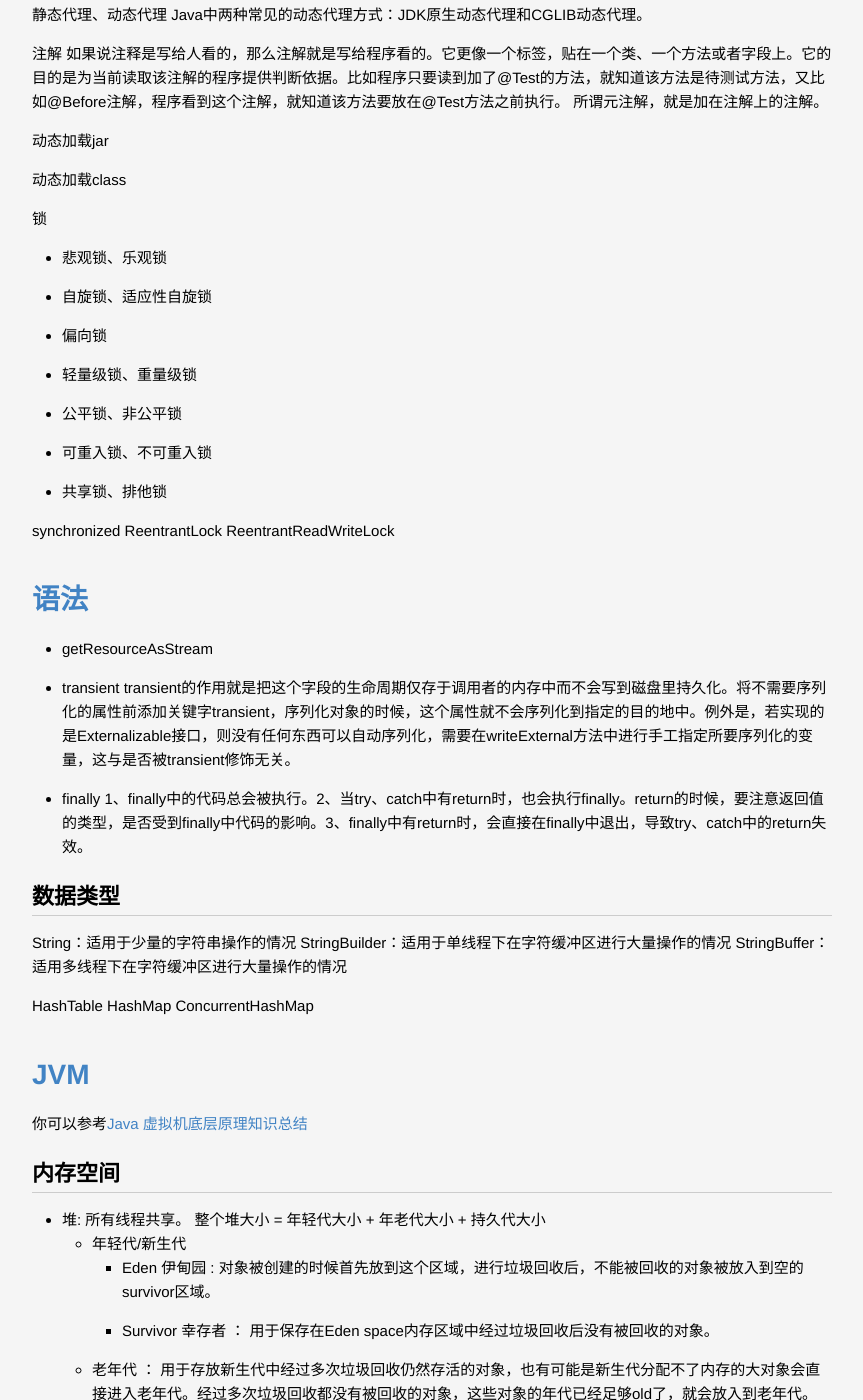
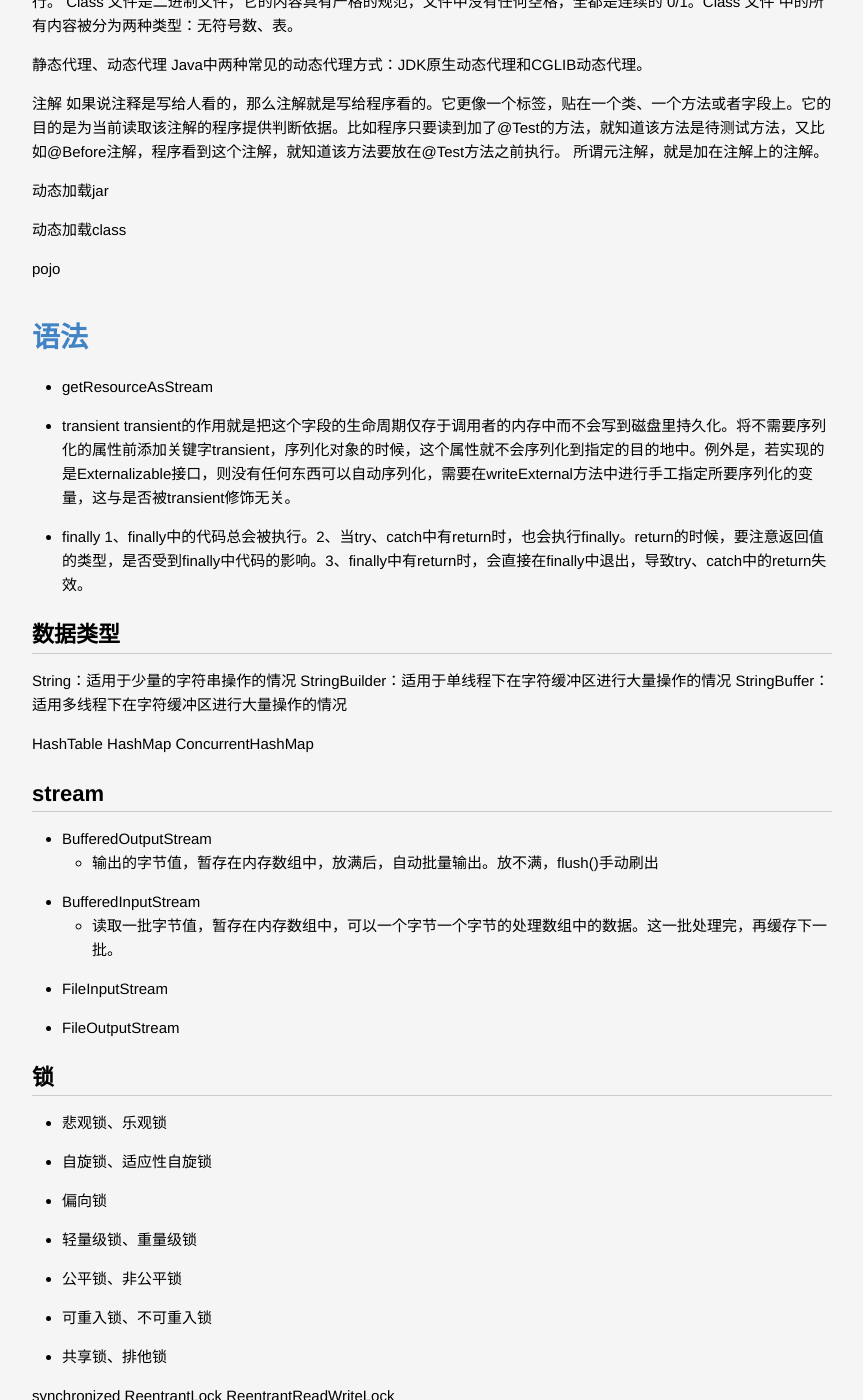
Before and after one commit to lucky521/blog, a Jekyll site: the page built from _posts/language/2019-07-15-java.markdown, in a window 1280 px wide and 1400 px high, scrolled down 1552 px. Shown: the whole window, without its empty margins (208-1071 px from the left). Built offline with Jekyll 4.4.1, drawn with Linux system fonts in a browser that asks for light colours.

Commit message:
update blog

````diff
--- a/_posts/framework/2020-03-05-flink.markdown
+++ b/_posts/framework/2020-03-05-flink.markdown
@@ -501,6 +501,7 @@ source表的出处可能是 Kafka 的 topics，数据库，文件系统，或者
 
 ## sink
 理论上，flink任务的输出可以写入到任何介质去。
+
 ### 流式sink
 
 Sink是流的重点，根接口是sinkFunction。
--- a/_posts/language/2019-07-15-java.markdown
+++ b/_posts/language/2019-07-15-java.markdown
@@ -36,25 +36,14 @@ Java中两种常见的动态代理方式：JDK原生动态代理和CGLIB动态
 所谓元注解，就是加在注解上的注解。
 
 
-
 动态加载jar
 
 动态加载class
 
+pojo
 
 
-锁
-* 悲观锁、乐观锁
-* 自旋锁、适应性自旋锁
-* 偏向锁
-* 轻量级锁、重量级锁
-* 公平锁、非公平锁
-* 可重入锁、不可重入锁
-* 共享锁、排他锁
 
-synchronized
-ReentrantLock
-ReentrantReadWriteLock
 
 
 # 语法
@@ -74,6 +63,35 @@ StringBuffer：适用多线程下在字符缓冲区进行大量操作的情况
 HashTable
 HashMap
 ConcurrentHashMap
+
+
+## stream
+
+* BufferedOutputStream
+  * 输出的字节值，暂存在内存数组中，放满后，自动批量输出。放不满，flush()手动刷出
+* BufferedInputStream
+  * 读取一批字节值，暂存在内存数组中，可以一个字节一个字节的处理数组中的数据。这一批处理完，再缓存下一批。
+
+* FileInputStream
+* FileOutputStream
+
+
+
+## 锁
+* 悲观锁、乐观锁
+* 自旋锁、适应性自旋锁
+* 偏向锁
+* 轻量级锁、重量级锁
+* 公平锁、非公平锁
+* 可重入锁、不可重入锁
+* 共享锁、排他锁
+
+synchronized
+ReentrantLock
+ReentrantReadWriteLock
+
+
+
 
 
 # JVM
--- a/_posts/ml/2017-10-26-tensorflow.markdown
+++ b/_posts/ml/2017-10-26-tensorflow.markdown
@@ -1441,6 +1441,11 @@ export_savedmodel(
     strip_default_attrs=False
 )
 ```
+
+
+导出用于Serving的模型
+一般要去除仅用于Training的op节点。
+https://github.com/tensorflow/tensorflow/blob/master/tensorflow/python/tools/optimize_for_inference.py
 
 
 
--- a/_posts/tech/2020-11-15-big-data-process.markdown
+++ b/_posts/tech/2020-11-15-big-data-process.markdown
@@ -5,7 +5,7 @@ categories: [Tech]
 layout: post
 ---
 
-大数据和分布式这两个概念总是会混在一起。本文主要以大数据为主题，会有意识的不谈分布式系统。
+大数据和分布式这两个概念总是会混在一起。本文主要以大数据为主题，会有意识的不谈分布式系统。或者简单的认为分布式系统是实现大数据处理绕不开的手段。
 
 大数据的大有两个角度，一种是静态数据数据量巨大；一种是流式数据数据永无止境。
 
@@ -36,7 +36,7 @@ hadoop job -list   | grep "rank" |  awk '{split($0,a,"\t"); print a[1],a[5],a[7]
 
 ## Data Format
 
-数据格式： parquet, avro, orc, csv, json
+数据格式： parquet, avro, json, orc, csv,
 
 数据压缩： zstd, brotli, lz4, gzip, snappy, uncompressed
 
````
Also changed, not shown: other parts of _posts/framework/2020-03-05-flink.markdown (+1 -0 lines).
